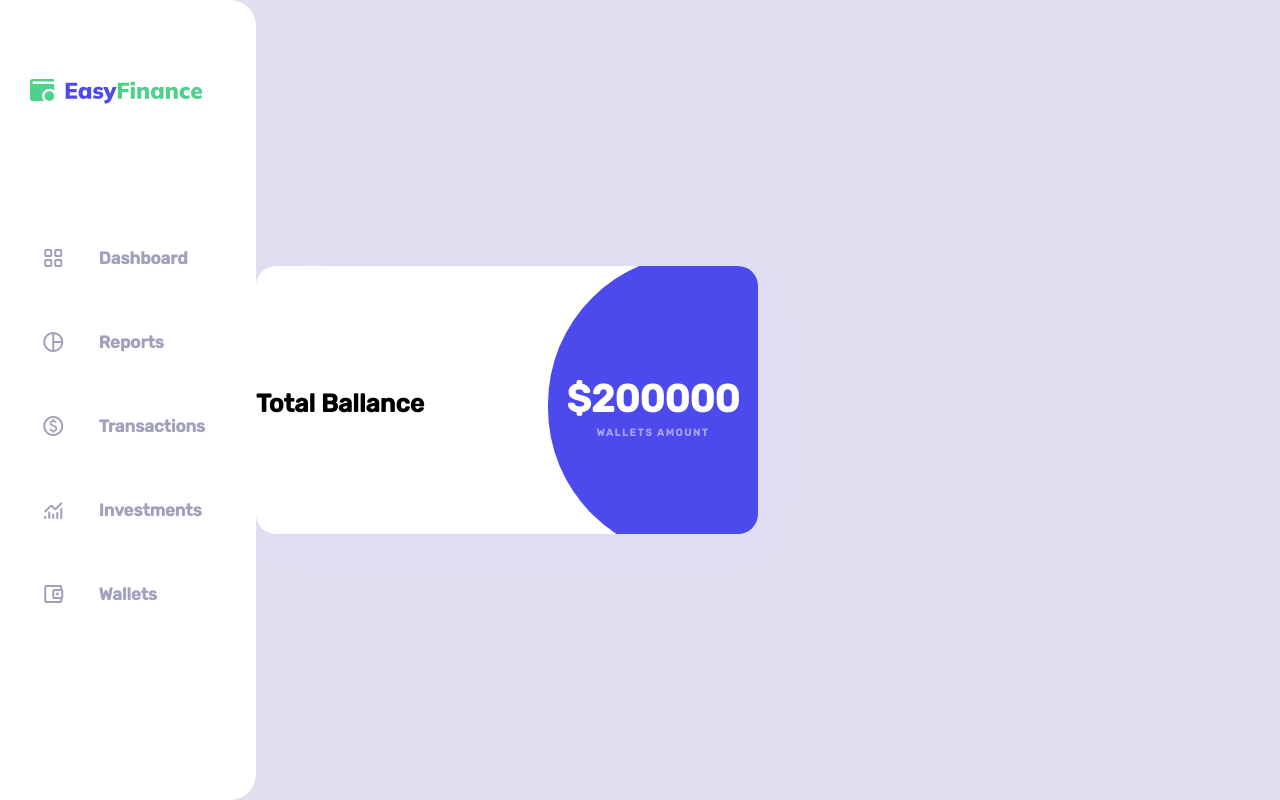
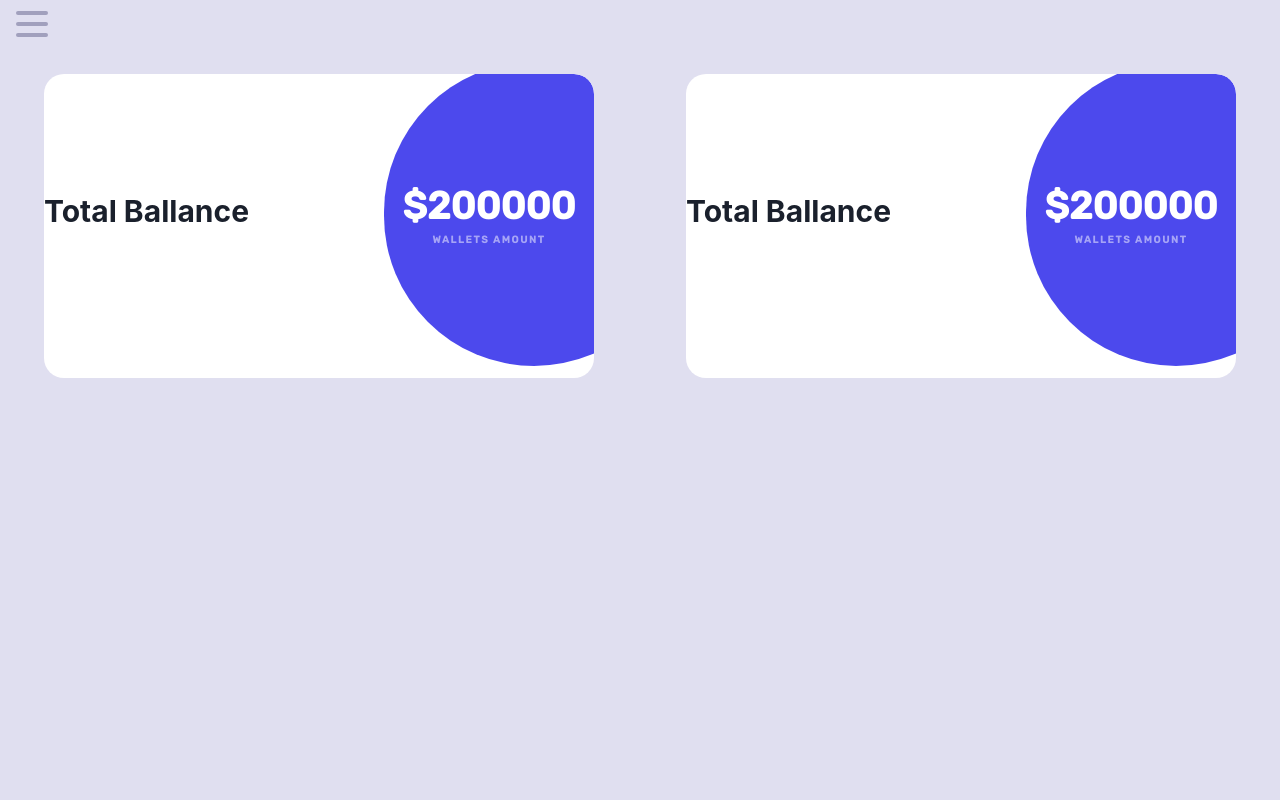
Before and after one commit to gabuvi7/GU7-Accounting-Control, a Next.js app in the folder easyfinance/: page / in a window 1280 px wide. Built offline with nearby package versions, Linux system fonts and the light colour scheme.

Commit message:
WIP - Added Chakra UI and refactor some components

```diff
--- a/easyfinance/components/Card.tsx
+++ b/easyfinance/components/Card.tsx
@@ -1,19 +1,9 @@
+import { Box, Heading } from "@chakra-ui/react";
 import styled from "@emotion/styled";
 import Grid from "./Grid";
 import Label from "./Label";
 
 const Card = () => {
-  const CardStyled = styled.div`
-    max-width: 547.46px;
-    min-width: 280px;
-    width: 100%;
-    height: 267.39px;
-
-    background: #ffffff;
-    box-shadow: 8px 13px 44px -6px #dfdbf7;
-    border-radius: 20px;
-  `;
-
   const ContainerCard = styled.div`
     display: grid;
     height: 100%;
@@ -41,10 +31,18 @@ const Card = () => {
   `;
 
   return (
-    <CardStyled>
+    <Box
+      maxW="550px"
+      minW="fit-content"
+      bg="white"
+      borderRadius="20px"
+      overflow="hidden"
+    >
       <ContainerCard>
         <Grid pos="relative" top="-5%" alignY="center">
-          <Label type="titleTextCard">Total Ballance</Label>
+          <Heading as="h3" size="lg">
+            Total Ballance
+          </Heading>
         </Grid>
         <CircleCard>
           <ContentCircleCard>
@@ -55,7 +53,7 @@ const Card = () => {
           </ContentCircleCard>
         </CircleCard>
       </ContainerCard>
-    </CardStyled>
+    </Box>
   );
 };
 
--- a/easyfinance/components/sidebar/BurgerSidebar.tsx
+++ b/easyfinance/components/sidebar/BurgerSidebar.tsx
@@ -19,9 +19,9 @@ const BurgerSidebar = styled("button")<BurgerSidebarProps>`
   border: none;
   cursor: pointer;
   padding: 0;
-  z-index: 10;
+  z-index: 10000;
   transform: ${(props) =>
-    !props.open ? "translateX(-10rem)" : "translateX(0)"};
+    !props.open ? "translateX(-10rem)" : "translateX(90px)"};
   transition: all 0.3s linear;
 
   &:focus {
@@ -37,7 +37,7 @@ const BurgerSidebar = styled("button")<BurgerSidebarProps>`
     transition: all 0.3s linear;
     position: relative;
     transform-origin: 1px;
-    transform: ${(props) => (!props.open ? "translateX(0)" : "translateX(0)")};
+    transform: ${(props) => (!props.open ? "translateX(0)" : "translateX(90px)")};
     :first-of-type {
       transform: ${({ open }) => (open ? "rotate(45deg)" : "rotate(0)")};
     }
--- a/easyfinance/components/sidebar/ContainerSidebar.tsx
+++ /dev/null
@@ -1,35 +0,0 @@
-import styled from "@emotion/styled";
-
-type ContainerProps = {
-  type: string;
-  open: boolean;
-  screen: number;
-};
-
-const setContainerSidebarStyles = (screen: number) =>
-  `display: flex;
-    flex-direction: column;
-    align-items: center;
-    padding: 1rem 25px 47px 0px;
-    gap: 43px;
-    position: ${screen > 768 ? "relative" : "absolute"};
-    width: 256px;
-    height: 100vh;
-    background: #ffffff;
-    border-radius: 0px 26px 26px 0px;
-    overflow-y: auto;
-    transition: all 0.3s linear;
-    `;
-
-const ContainerSidebar = styled("nav")<ContainerProps>`
-  ${(props) =>
-    props.type === "sidebar" && setContainerSidebarStyles(props.screen)}
-  ${(props) =>
-    props.open
-      ? "transform: translateX(0%);"
-      : `transform: translateX(-100%);
-        flex: 0;
-       `}
-`;
-
-export default ContainerSidebar;
--- a/easyfinance/components/sidebar/ListSidebar.tsx
+++ b/easyfinance/components/sidebar/ListSidebar.tsx
@@ -7,7 +7,7 @@ const ListSidebar = styled.ul`
   align-items: center;
   padding: 0px;
   gap: 22px;
-  width: 206px;
+  width: 250px;
   height: 376px;
   list-style: none;
 `;
--- a/easyfinance/components/sidebar/NavigationSidebar.tsx
+++ /dev/null
@@ -1,14 +0,0 @@
-import styled from "@emotion/styled";
-import React from "react";
-
-const NavigationSidebar = styled.div`
-  display: flex;
-  flex-direction: column;
-  align-items: center;
-  gap: 120px;
-
-  width: 206px;
-  height: 815px;
-`;
-
-export default React.memo(NavigationSidebar);
--- a/easyfinance/components/sidebar/Sidebar.tsx
+++ b/easyfinance/components/sidebar/Sidebar.tsx
@@ -3,14 +3,17 @@ import { NextPage } from "next";
 import { useRouter } from "next/router";
 import Image from "next/image";
 import Link from "next/link";
-import React, { useCallback, useEffect, useRef, useState } from "react";
+import React from "react";
 import styled from "@emotion/styled";
+import {
+  Drawer,
+  DrawerBody,
+  DrawerContent,
+  DrawerHeader,
+  useDisclosure,
+} from "@chakra-ui/react";
 import Label from "components/Label";
-import useClickAwayListener from "hooks/useClickAwayListener";
-import { useResizeScreen } from "hooks/useResizeScreen";
 import ElementListSidebar from "./ElementListSidebar";
-import ContainerSidebar from "./ContainerSidebar";
-import NavigationSidebar from "./NavigationSidebar";
 import ListSidebar from "./ListSidebar";
 import BurgerSidebar from "./BurgerSidebar";
 
@@ -22,15 +25,8 @@ type ElementListType = {
 };
 
 const Sidebar: NextPage = () => {
-  const wrapperRef = useRef(null);
-  const [open, setOpen] = useState(true);
-  const [mounted, setMounted] = useState(false);
+  const { isOpen, onToggle, onClose } = useDisclosure();
   const router = useRouter();
-  const {
-    screen: { sWidth },
-  } = useResizeScreen();
-
-  useClickAwayListener(wrapperRef, () => setOpen(false));
 
   const elements: ElementListType[] = [
     {
@@ -73,48 +69,26 @@ const Sidebar: NextPage = () => {
     cursor: pointer;
   `;
 
-  const handleOpen = (e: any) => {
-    e.preventDefault();
-    setOpen((prevState) => !prevState);
-  };
-
-  const openContainer = useCallback((): boolean => {
-    let response: boolean = open;
-    if (mounted && sWidth > 768) response = true;
-    return response;
-  }, [open, mounted, sWidth]);
-
   const handleClickItem = (href: string) => (e: any) => {
     e.preventDefault();
     router.push(href);
   };
 
-  useEffect(() => {
-    setMounted(true);
-  }, []);
-
   return (
     <>
-      {mounted && sWidth <= 768 && (
-        <div>
       <BurgerSidebar
         aria-label="Toggle menu"
-            aria-expanded={open}
-            onClick={handleOpen}
-            open={open}
+        aria-expanded={isOpen}
+        onClick={onToggle}
+        open={isOpen}
       >
         <span />
         <span />
         <span />
       </BurgerSidebar>
-        </div>
-      )}
-      <ContainerSidebar
-        ref={wrapperRef}
-        open={openContainer()}
-        type="sidebar"
-        screen={sWidth}
-      >
+      <Drawer placement="left" onClose={onClose} isOpen={isOpen}>
+        <DrawerContent>
+          <DrawerHeader borderBottomWidth="1px">
             <ContainerLogo>
               <Link href="/">
                 <a>
@@ -127,7 +101,8 @@ const Sidebar: NextPage = () => {
                 </a>
               </Link>
             </ContainerLogo>
-        <NavigationSidebar className="menu-items">
+          </DrawerHeader>
+          <DrawerBody>
             <ListSidebar>
               {elements.map((item) => (
                 <ElementListSidebar
@@ -140,8 +115,9 @@ const Sidebar: NextPage = () => {
                 </ElementListSidebar>
               ))}
             </ListSidebar>
-        </NavigationSidebar>
-      </ContainerSidebar>
+          </DrawerBody>
+        </DrawerContent>
+      </Drawer>
     </>
   );
 };
--- a/easyfinance/pages/_app.tsx
+++ b/easyfinance/pages/_app.tsx
@@ -1,11 +1,15 @@
 import "../styles/globals.css";
 import type { AppProps } from "next/app";
 import Layout from "components/Layout";
+import { ChakraProvider } from "@chakra-ui/react";
+
 
 const MyApp = ({ Component, pageProps }: AppProps) => (
-  <Layout>
-    <Component {...pageProps} />
-  </Layout>
+  <ChakraProvider>
+    <Layout>
+      <Component {...pageProps} />
+    </Layout>
+  </ChakraProvider>
 );
 
 export default MyApp;
--- a/easyfinance/pages/index.tsx
+++ b/easyfinance/pages/index.tsx
@@ -1,19 +1,16 @@
-import styled from "@emotion/styled";
+import { Box, SimpleGrid } from "@chakra-ui/react";
 import Card from "components/Card";
 import type { NextPage } from "next";
 
-const Home: NextPage = () => {
-  const HomeContainer = styled.div`
-    display: grid;
-    grid-template-columns: repeat(2, 1fr);
-    gap: 20px;
-  `;
-
-  return (
-    <HomeContainer>
+const Home: NextPage = () => (
+  <SimpleGrid minChildWidth="405px" spacing="6" padding="10px">
+    <Box justifySelf="center" alignSelf="center">
       <Card />
-    </HomeContainer>
-  );
-};
+    </Box>
+    <Box justifySelf="center" alignSelf="center">
+      <Card />
+    </Box>
+  </SimpleGrid>
+);
 
 export default Home;
--- a/easyfinance/styles/Home.module.css
+++ b/easyfinance/styles/Home.module.css
@@ -10,10 +10,8 @@
 
 .main {
   min-height: 100vh;
+  width: 100vw;
   padding: 4rem 0;
-  flex: 1;
-  display: flex;
-  flex-direction: column;
   justify-content: center;
   align-items: center;
 }
```
Also changed, not shown: easyfinance/package.json (+5 -10 lines), 2 other files (tests, documents, lock files or other folders). Lines whose indentation alone changed are shown as unchanged.
